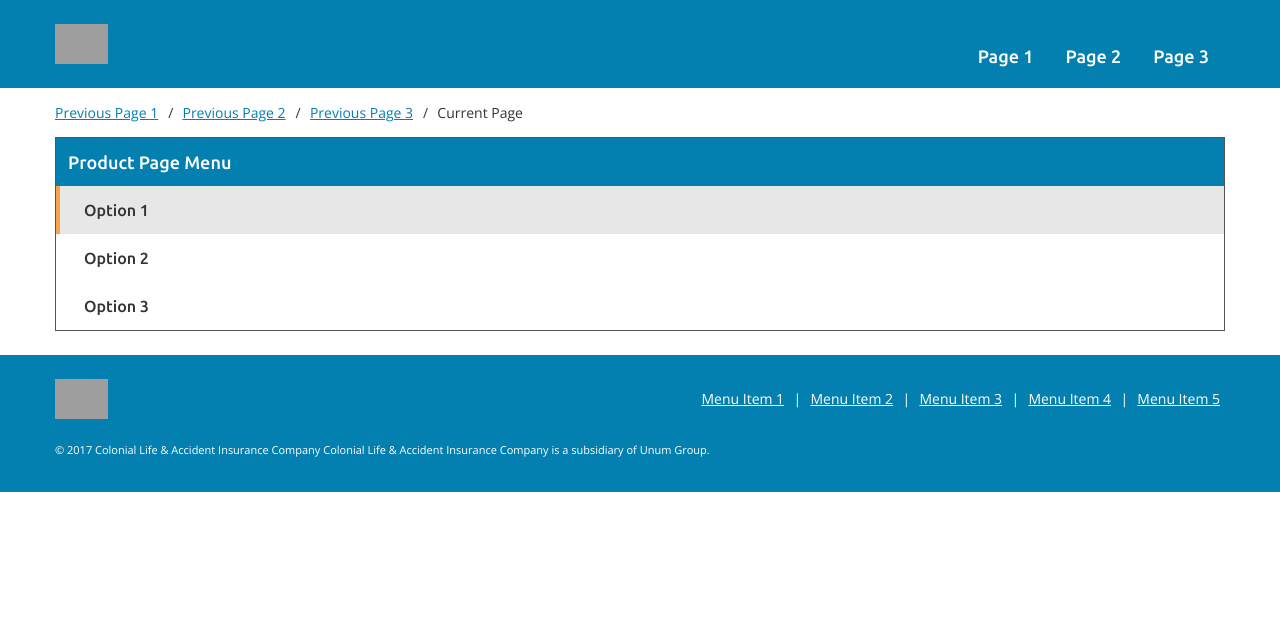
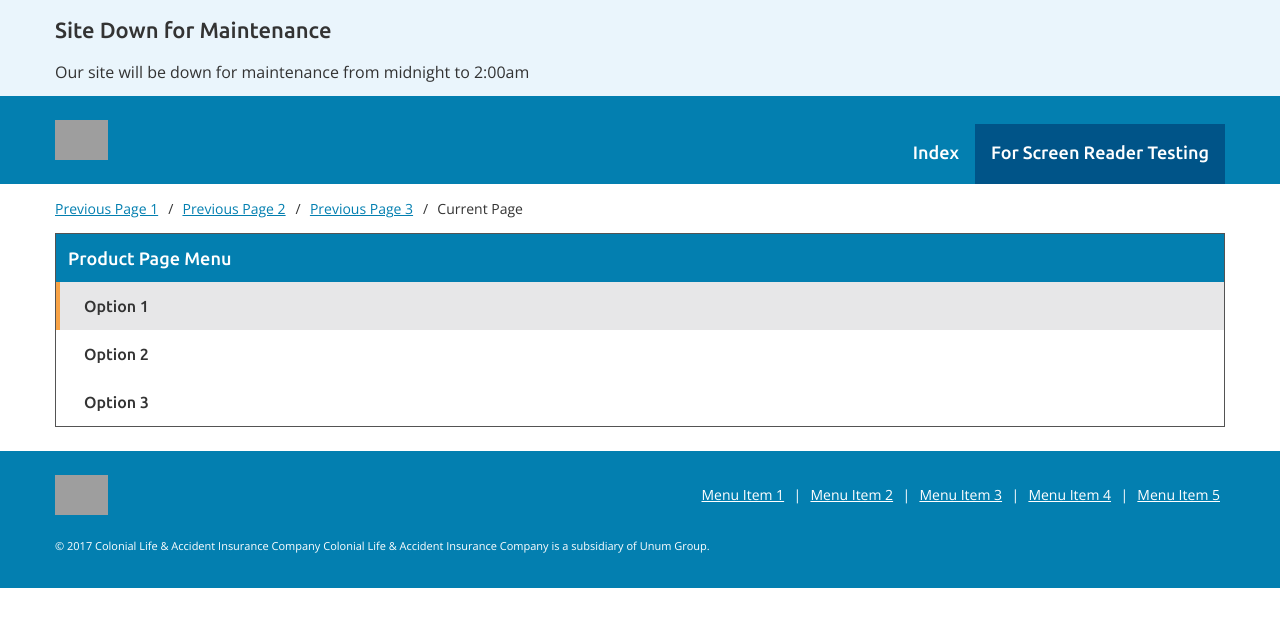
Before and after one commit to unumux/heading-visibility, a website: page accessible-headings.html in a window 1280 px wide. Drawn offline with nearby package versions, Linux system fonts and the light colour scheme; grey boxes are pictures that could not be loaded.

Commit message:
updates readme with accessibility research results

```diff
--- a/accessible-headings.html
+++ b/accessible-headings.html
@@ -7,6 +7,15 @@
 </head>
 <body>
     <div class="willow-layout">
+        <section class="willow-global-alert" role="alert">
+            <button class="willow-global-alert__close"><span class="willow-icon--close-inverse"></span></button>
+            <h1 class="willow-global-alert__heading">Site Down for Maintenance</h1>
+            <div class="willow-global-alert__content">
+                <div class="willow-styling-context">
+                    <p>Our site will be down for maintenance from midnight to 2:00am</p>
+                </div>
+            </div>
+        </section>
         <header class="willow-page-header" role="banner">
             <div class="willow-page-header__branding">
                 <a class="willow-logo-link" href="/" aria-label="go to home page">
@@ -22,9 +31,8 @@
                     <nav class="willow-primary-nav" role="navigation" aria-label="primary">
                         <h1 class="willow-primary-nav__heading sr-only">Product Site Main Menu</h1>
                         <ul class="willow-primary-nav__list">
-                        <li class="willow-primary-nav__item"><a class="willow-primary-nav__link" href="#">Page 1</a></li>
-                        <li class="willow-primary-nav__item"><a class="willow-primary-nav__link" href="#">Page 2</a></li>
-                        <li class="willow-primary-nav__item"><a class="willow-primary-nav__link" href="#">Page 3</a></li>
+                            <li class="willow-primary-nav__item"><a class="willow-primary-nav__link" href="/">Index</a></li>
+                            <li class="willow-primary-nav__item"><a class="willow-primary-nav__link--active" href="/accessible-headings.html">For Screen Reader Testing</a></li>
                         </ul>
                     </nav>
                 </div>
```
Also changed, not shown: index.html (+2 -2 lines), readme.md. Lines whose indentation alone changed are shown as unchanged.
